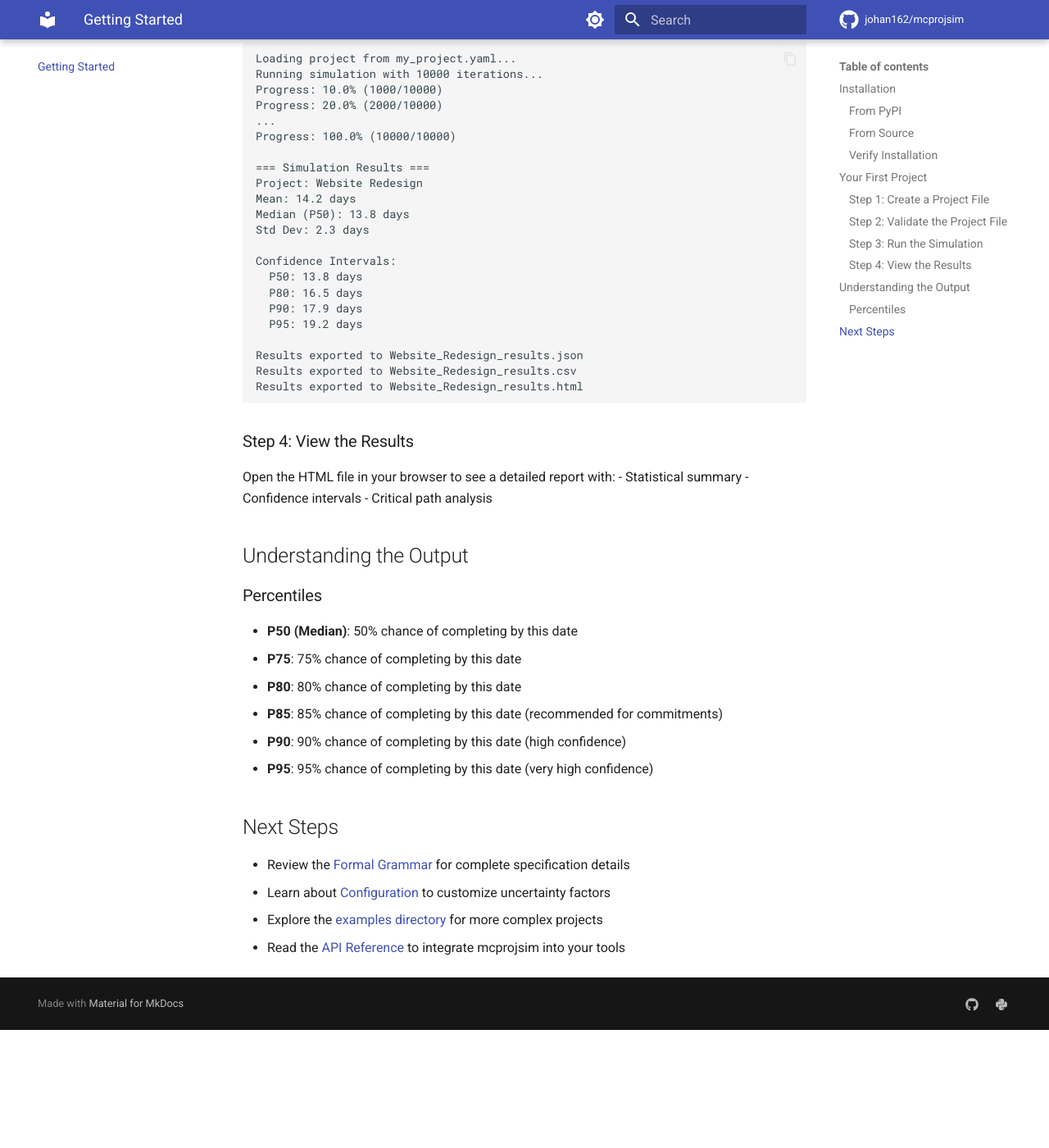
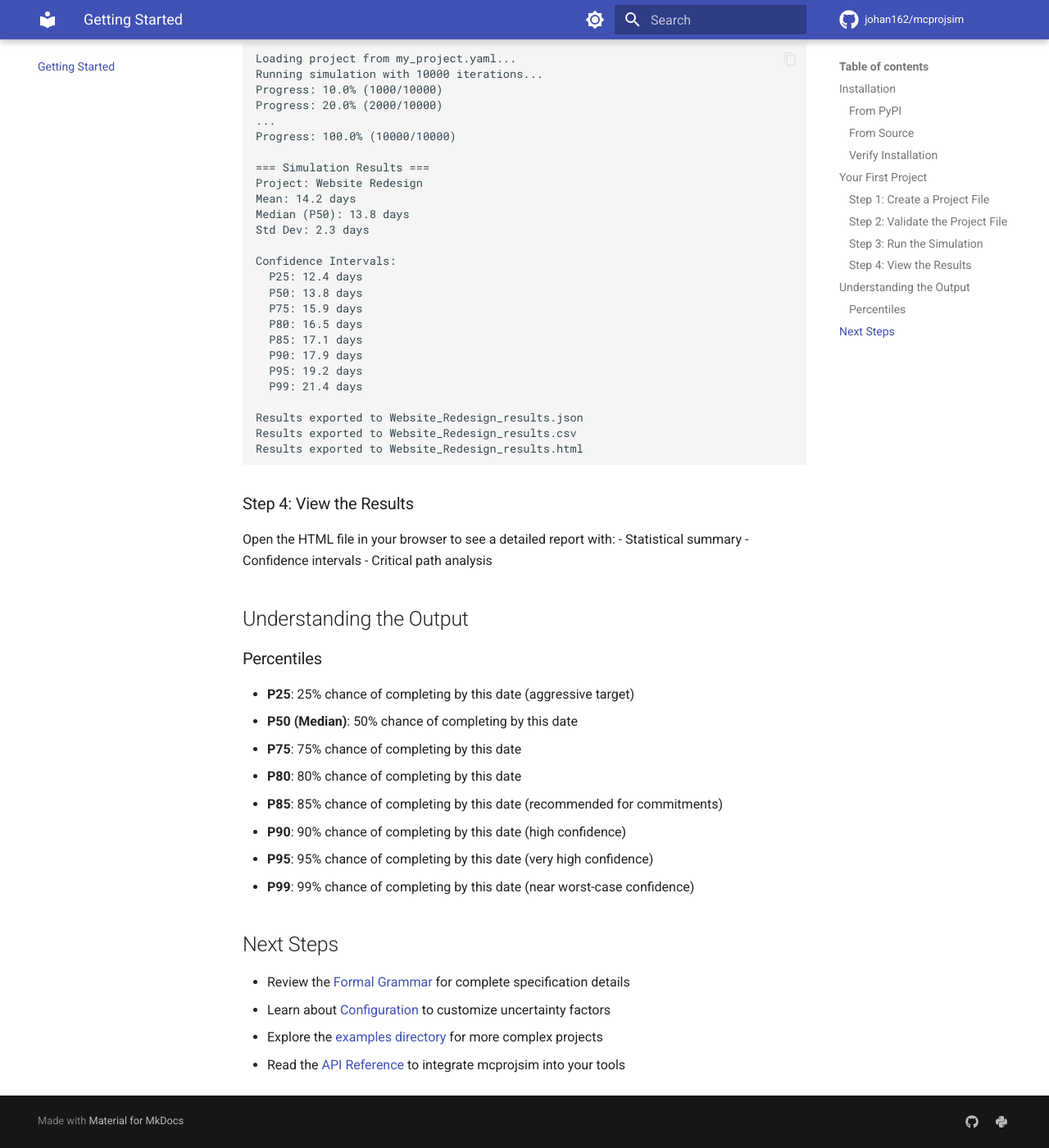
Before and after one commit to johan162/mcprojsim, an MkDocs documentation site: the page built from docs/getting_started.md, in a window 1280 px wide and 1400 px high, scrolled down 2006 px. Shown: the whole window at 82% size. Built offline with MkDocs 1.6.1 and Material for MkDocs 9.7.7, drawn with Linux system fonts in a browser that asks for light colours; comment, search, counter and statistics services are not loaded; before the commit the page ends 3262 px from its top, so only the background shows below that.

```diff
--- a/docs/getting_started.md
+++ b/docs/getting_started.md
@@ -35,7 +35,7 @@ project:
   name: "Website Redesign"
   description: "Complete redesign of company website"
   start_date: "2025-11-01"
-  confidence_levels: [50, 75, 80, 85, 90, 95]
+  confidence_levels: [25, 50, 75, 80, 85, 90, 95, 99]
 
 tasks:
   - id: "task_001"
@@ -107,10 +107,14 @@ Median (P50): 13.8 days
 Std Dev: 2.3 days
 
 Confidence Intervals:
+  P25: 12.4 days
   P50: 13.8 days
+  P75: 15.9 days
   P80: 16.5 days
+  P85: 17.1 days
   P90: 17.9 days
   P95: 19.2 days
+  P99: 21.4 days
 
 Results exported to Website_Redesign_results.json
 Results exported to Website_Redesign_results.csv
@@ -128,12 +132,14 @@ Open the HTML file in your browser to see a detailed report with:
 
 ### Percentiles
 
+ - **P25**: 25% chance of completing by this date (aggressive target)
 - **P50 (Median)**: 50% chance of completing by this date
 - **P75**: 75% chance of completing by this date
 - **P80**: 80% chance of completing by this date
 - **P85**: 85% chance of completing by this date (recommended for commitments)
 - **P90**: 90% chance of completing by this date (high confidence)
 - **P95**: 95% chance of completing by this date (very high confidence)
+- **P99**: 99% chance of completing by this date (near worst-case confidence)
 
 ## Next Steps
 
```
Also changed, not shown: QUICKSTART.md (+5 -0 lines), README.md (+2 -2 lines), docs/grammar.md (+1 -1 lines), docs/user_guide/project_files.md (+3 -3 lines), 9 other files.
